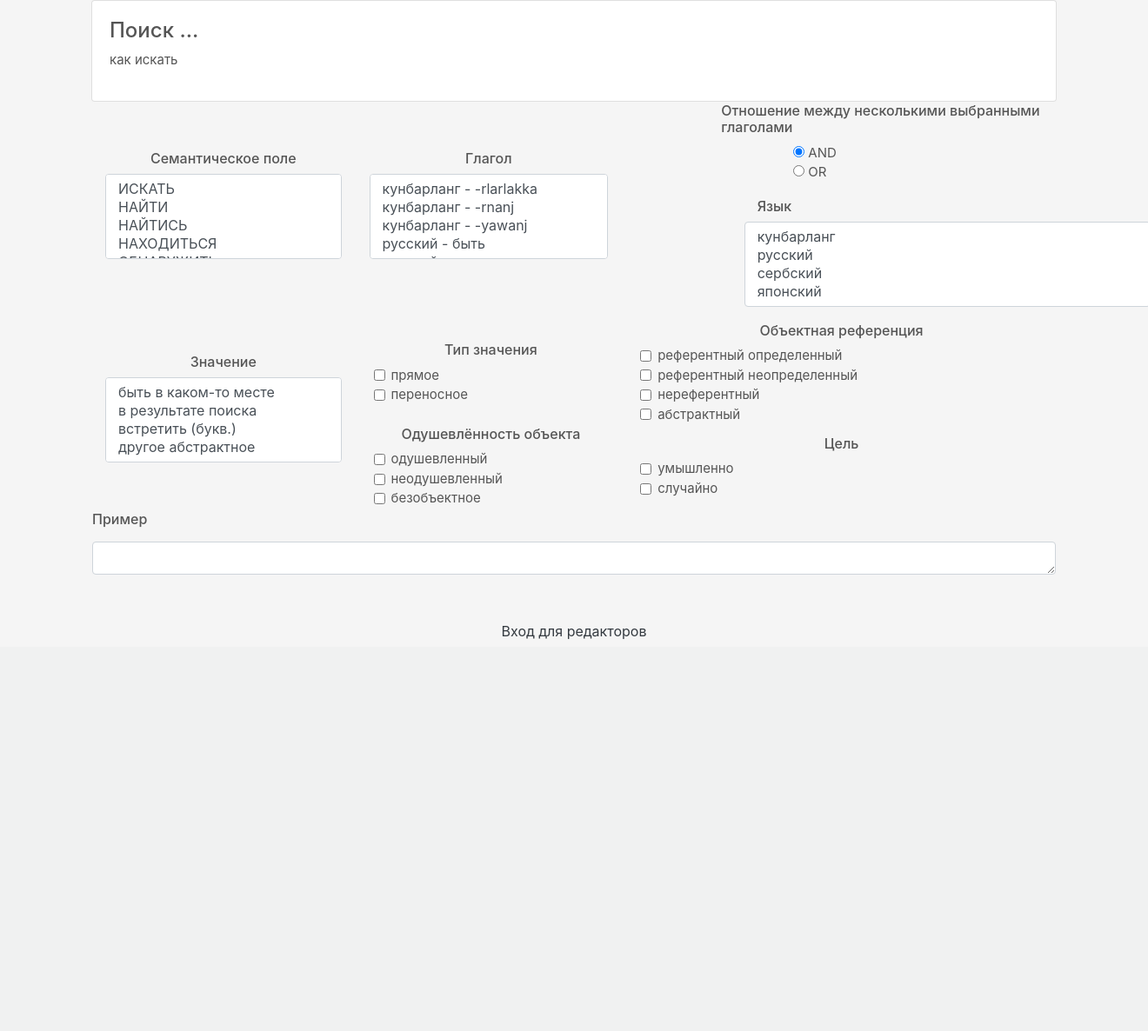
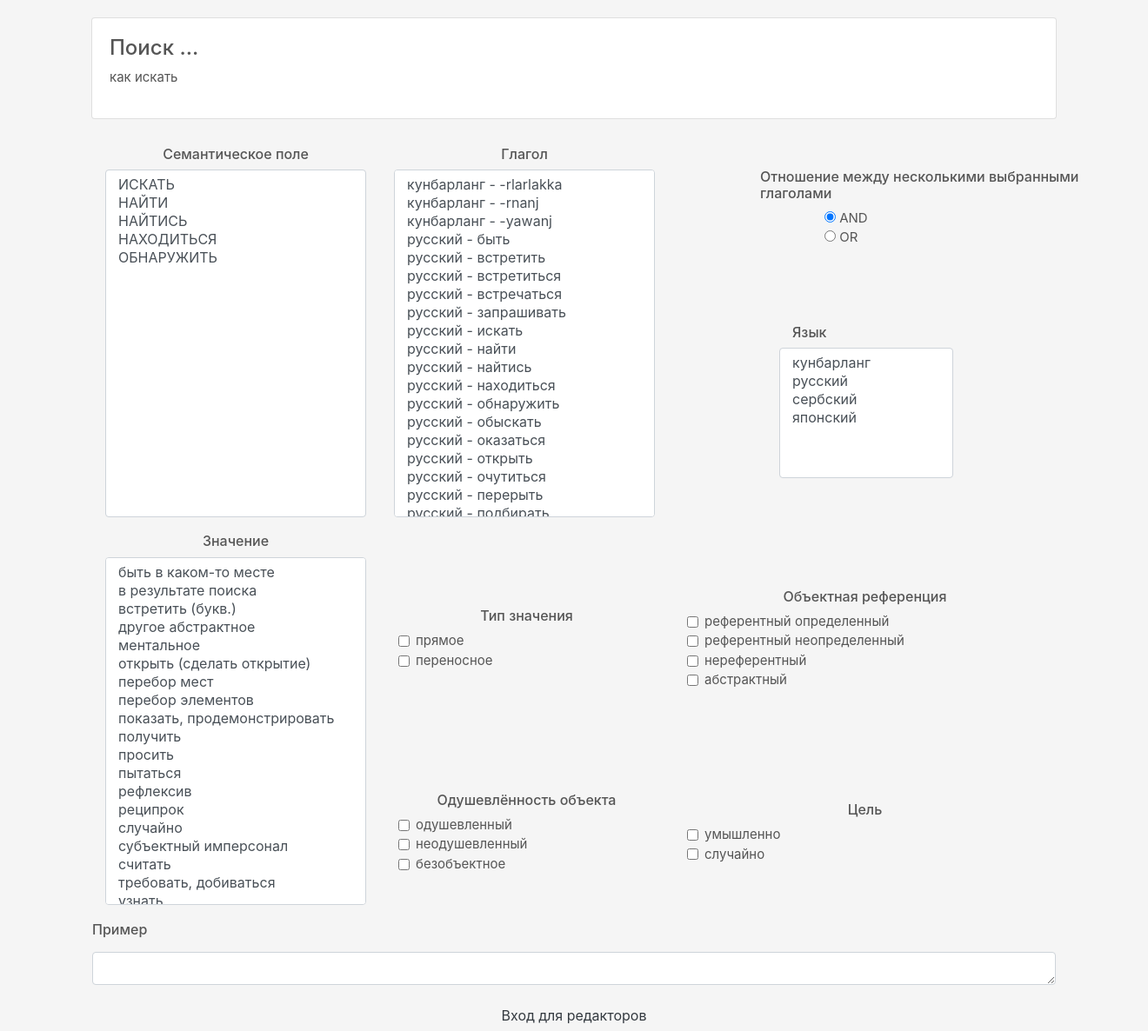
Before and after one commit to kategerasimenko/search_find, a Django app: page /search/ in a window 1320 px wide. Shown: the part 110-1296 px from the top of the page at 87% size. Before the commit the page ends 845 px from the top, so only its background shows below. Run offline with Django 3.2, Linux system fonts and the light colour scheme; data comes from the database, SQL or seed files in the repository; some libraries are stand-ins or nearby versions.

Commit message:
Update style.css
new version

```diff
--- a/search_find_verbs/static/css/style.css
+++ b/search_find_verbs/static/css/style.css
@@ -25,6 +25,15 @@ a:hover, a:focus{
     outline: 0;
 }
 
+[size='md'] {
+    height: 150px;
+    width: 200px;
+}
+[size='big'] {
+    height: 400px;
+    width: 300px;
+}
+
 .navbar{
     font-size: 20px;
     padding: 20px 50px;
@@ -42,10 +51,6 @@ a:hover, a:focus{
     background-color: whitesmoke;
 }
 
-#checkboxes{
-    margin-top: 20px;
-}
-
 #btn-submit-search{
     margin-top: 10px;
 }
@@ -55,5 +60,9 @@ a:hover, a:focus{
 }
 
 #search-instruction{
+    margin-top: 20px;
+}
+
+#search-instruction-card{
     margin-bottom: 30px;
 }
```
